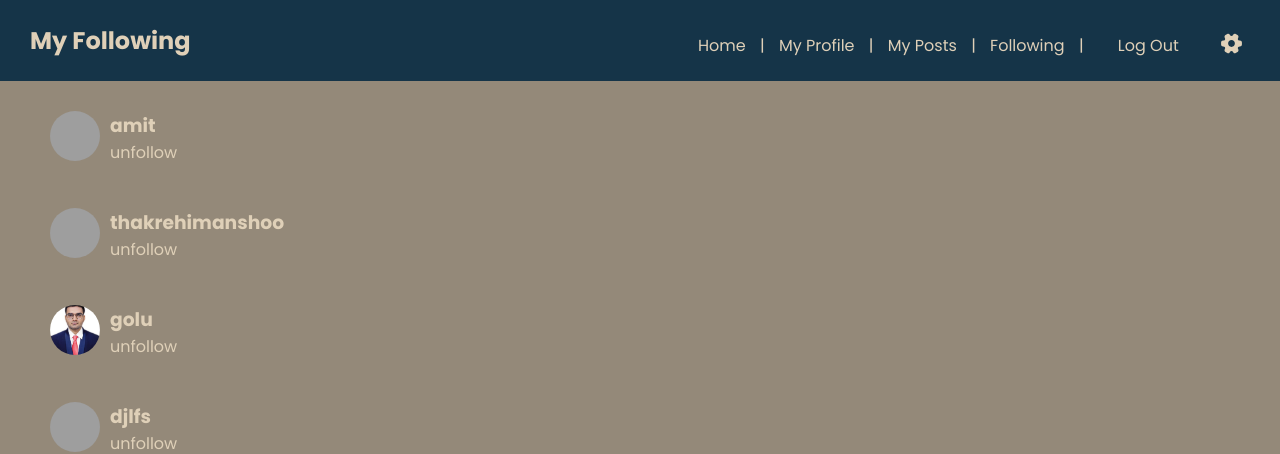
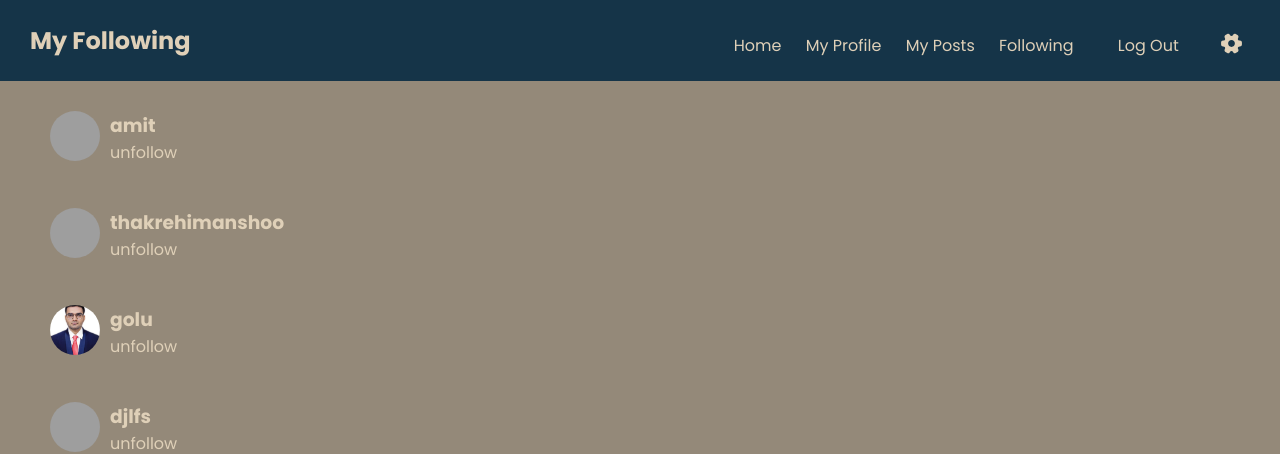
Before and after one commit to thakrehimanshoo/KGPNetwork, a Django app: page /following/ in a window 1280 px wide. Shown: the top 454 px of the page. Run offline with Django 4.2, Linux system fonts and the light colour scheme; a user stored in the database is signed in; data comes from the database, SQL or seed files in the repository; grey boxes are pictures that could not be loaded.

Commit message:
Update base.html

```diff
--- a/templates/base.html
+++ b/templates/base.html
@@ -31,25 +31,25 @@
                     <li>
                         <a href="/">Home</a>
                     </li>
-                    <span style="color: #DFD0B8;">|</span>
+<!--                     <span style="color: #DFD0B8;">|</span> -->
                     <li>
                         <a href="/profile">My Profile</a>
 
                     </li>
-                    <span style="color: #DFD0B8;">|</span>
+<!--                     <span style="color: #DFD0B8;">|</span> -->
                     <li>
                         <a href="/posts">My Posts</a>
 
                     </li>
-                    <span style="color: #DFD0B8;">|</span>
+<!--                     <span style="color: #DFD0B8;">|</span> -->
                     <li>
                         <a href="/following">Following</a>
                     </li>
-                    <span style="color: #DFD0B8;">|</span>
+<!--                     <span style="color: #DFD0B8;">|</span> -->
                     <li class="suggestion-nav" >
                         <a class="suggestion-nav" href="/suggestion">Find Kgpian</a>
                     </li>
-                    <span style="color: #DFD0B8;" class="suggestion-nav">|</span>
+<!--                     <span style="color: #DFD0B8;" class="suggestion-nav">|</span> -->
 
                     <li>
                         <a href="/logout">Log Out</a>
```
